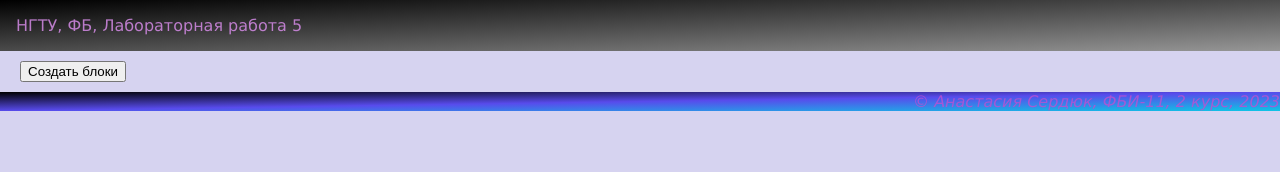
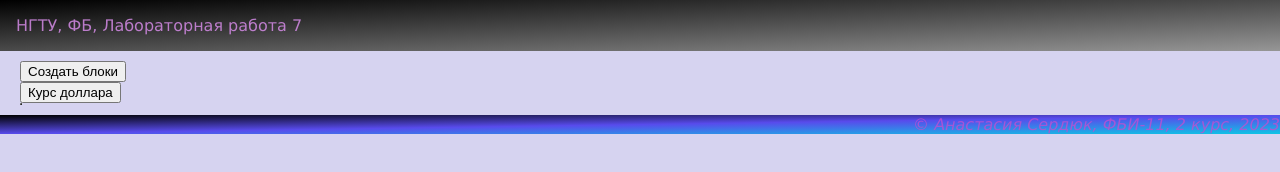
Before and after one commit to N0RDIKA/web-programming-labs, a plain HTML site: page labl7.html in a window 1280 px wide. Drawn offline with Linux system fonts and the light colour scheme.

Commit message:
Курс доллара

```diff
--- a/labl7.html
+++ b/labl7.html
@@ -19,17 +19,43 @@
 
             blocks.appendChild(block);
         }
-        }
+    }
+    function showExchange() {
+        let exchange = [80.9657, 80.9942, 80.6872, 	80.0555,
+
+        79.9667, 	79.9841, 	79.9669, 	80.1665 ,
+
+        79.9379, 79.9093];
+        let table = document.getElementById('dollar-exchange');
+            for(let i = 0; i < exchange.length; i++) {
+                let tr = document.createElement('tr');
+                let td = document.createElement('td');
+                td.innerHTML = exchange[i];
+                tr.appendChild(td);
+                table.appendChild(tr);
+            }
+            let sum = 0;
+            for(let i = 0; i < exchange.length; i++) {
+                sum = sum + exchange[i];
+            }
+            let average = sum / exchange.length;
+            document.getElementById('detail').innerHTML = 'Среднее значение: ' + average;
+
+}
+
 </script>
 
 <body>
     <header>
-        НГТУ, ФБ, Лабораторная работа 5
+        НГТУ, ФБ, Лабораторная работа 7
     </header>
 
     <main>
         <button onclick="addBlocks()">Создать блоки</button>
         <div id="blocks"></div>
+        <button onclick="showExchange()">Курс доллара</button>
+        <table border="1" id="dollar-exchange"></table>
+        <div id="detail"></div>
     </main>
     <footer>
         &copy; Анастасия Сердюк, ФБИ-11, 2 курс, 2023
```
